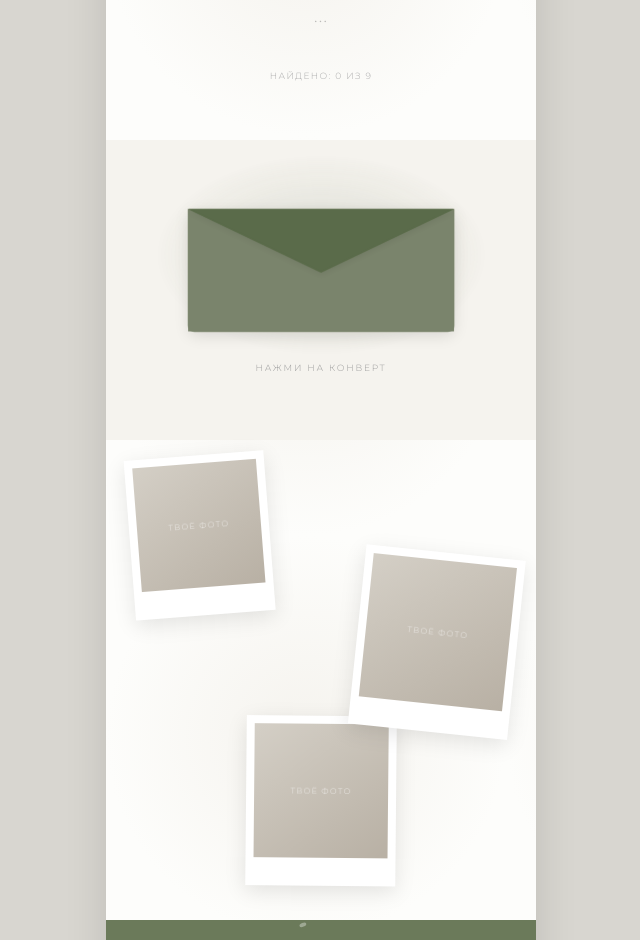
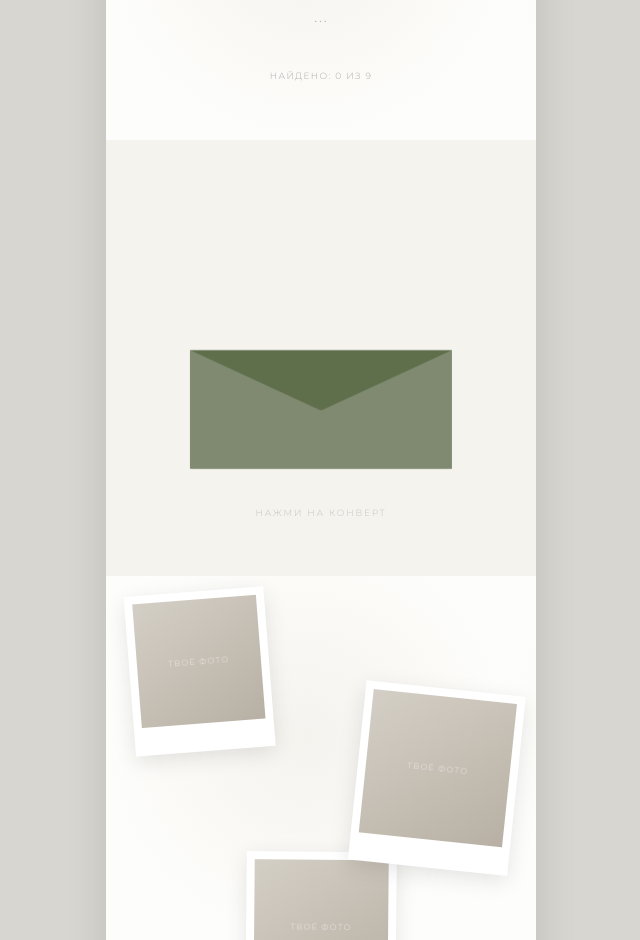
Before and after one commit to Pipata246/KDRA, a plain HTML site: page index.html in a window 1280 px wide. Shown: the part 1884-2824 px from the top of the page, without its empty margins (319-959 px from the left). Drawn offline with nearby package versions, Linux system fonts and the light colour scheme.

Commit message:
Исправлены баги и прочее

```diff
--- a/index.html
+++ b/index.html
@@ -97,10 +97,10 @@
 
     <!-- Конверт -->
     <section class="envelope-section" id="envelopeSection">
-      <button class="envelope breathe" id="envelope" aria-label="Открыть письмо">
-        <div class="envelope__shine" aria-hidden="true"></div>
-        <div class="envelope__box">
-          <div class="envelope__back"></div>
+      <button class="envelope" id="envelope" aria-label="Открыть письмо" disabled>
+        <div class="envelope-frame">
+          <div class="envelope__cluster">
+            <div class="envelope__back" aria-hidden="true"></div>
             <div class="envelope__letter">
               <p>
                 Я не умею красиво говорить вслух.<br>
@@ -111,11 +111,17 @@
                 Просто знай — ты важнее всего.
               </p>
             </div>
-          <div class="envelope__pocket"></div>
+            <div class="envelope__pocket" aria-hidden="true"></div>
+            <div class="envelope__flap-wrap" aria-hidden="true">
               <div class="envelope__flap"></div>
             </div>
+            <div class="envelope__hearts" aria-hidden="true">
+              <span>♥</span><span>♥</span><span>♥</span>
+            </div>
+          </div>
+        </div>
       </button>
-      <p class="envelope-hint pulse-hint" id="envelopeHint">нажми на конверт</p>
+      <p class="envelope-hint" id="envelopeHint">нажми на конверт</p>
     </section>
 
     <!-- Россыпь фото -->
--- a/script.js
+++ b/script.js
@@ -185,18 +185,48 @@
     });
   });
 
-  /* --- Envelope --- */
+  /* --- Envelope: выкатывание + открытие --- */
   var envelope = document.getElementById('envelope');
   var envelopeHint = document.getElementById('envelopeHint');
   var envelopeSection = document.getElementById('envelopeSection');
 
-  if (envelope) {
+  if (envelopeSection && envelope) {
+    var rollStarted = false;
+
+    function enableEnvelope() {
+      envelopeSection.classList.add('is-ready');
+      envelope.classList.add('is-ready');
+      envelope.disabled = false;
+    }
+
+    if ('IntersectionObserver' in window) {
+      var rollObs = new IntersectionObserver(function (entries) {
+        entries.forEach(function (entry) {
+          if (entry.isIntersecting && !rollStarted) {
+            rollStarted = true;
+            envelopeSection.classList.add('is-visible');
+            setTimeout(enableEnvelope, 1350);
+            rollObs.disconnect();
+          }
+        });
+      }, { threshold: 0.35 });
+      rollObs.observe(envelopeSection);
+    } else {
+      envelopeSection.classList.add('is-visible');
+      enableEnvelope();
+    }
+
     envelope.addEventListener('click', function (e) {
-      if (envelope.classList.contains('open')) return;
+      if (!envelope.classList.contains('is-ready') || envelope.classList.contains('open')) return;
       envelope.classList.add('open');
-      if (envelopeSection) envelopeSection.classList.add('is-open');
       if (envelopeHint) envelopeHint.classList.add('hidden');
       heartBurst(e.clientX, e.clientY);
+      setTimeout(function () {
+        envelope.classList.add('flap-done');
+      }, 1150);
+      setTimeout(function () {
+        envelope.classList.add('letter-out');
+      }, 1450);
     });
   }
 
--- a/style.css
+++ b/style.css
@@ -578,139 +578,227 @@ body {
 
 /* ===== Envelope ===== */
 .envelope-section {
-  padding: 40px 24px 64px;
+  padding: 36px 20px 56px;
   text-align: center;
   background: #f5f3ee;
-  transition: padding-bottom 0.8s ease;
-}
-
-.envelope-section.is-open {
-  padding-bottom: 220px;
+  min-height: 360px;
 }
 
 .envelope {
-  position: relative;
-  width: 260px;
+  display: block;
+  width: 100%;
+  max-width: 280px;
   margin: 0 auto;
+  padding: 0;
   border: none;
   background: transparent;
-  cursor: pointer;
+  cursor: default;
   -webkit-tap-highlight-color: transparent;
 }
 
-.breathe {
+.envelope:disabled {
+  opacity: 1;
+}
+
+.envelope.is-ready {
+  cursor: pointer;
+}
+
+.envelope.is-ready:not(.open) {
   animation: envelopeBreathe 3s ease-in-out infinite;
+}
+
+.envelope.is-ready:not(.open) .envelope-frame {
+  animation: none;
+  opacity: 1;
+  transform: none;
+  filter: none;
+}
+
+.envelope.open {
+  cursor: default;
+  pointer-events: none;
 }
 
 @keyframes envelopeBreathe {
   0%, 100% { transform: scale(1); }
-  50% { transform: scale(1.03); }
+  50% { transform: scale(1.02); }
 }
 
-.envelope__shine {
-  position: absolute;
-  inset: -10px;
-  border-radius: 8px;
-  background: radial-gradient(ellipse at center, rgba(107, 122, 90, 0.2) 0%, transparent 70%);
-  animation: glowPulse 3s ease-in-out infinite;
-  z-index: 0;
-  pointer-events: none;
+.envelope-frame {
+  position: relative;
+  width: 100%;
+  height: 320px;
+  margin: 0 auto;
+  overflow: visible;
+  opacity: 0;
+  transform: translateY(70px) scale(0.55);
+  filter: blur(6px);
 }
 
-.envelope__box {
-  position: relative;
-  width: 260px;
-  height: 150px;
-  perspective: 900px;
-  transform-style: preserve-3d;
-  transition: height 0.7s cubic-bezier(0.4, 0, 0.2, 1) 0.15s;
+.envelope-section.is-visible .envelope-frame {
+  animation: envelopeRollIn 1.3s cubic-bezier(0.22, 1, 0.36, 1) forwards;
 }
 
-.envelope.open .envelope__box {
-  height: 310px;
+@keyframes envelopeRollIn {
+  0% {
+    opacity: 0;
+    transform: translateY(70px) scale(0.55);
+    filter: blur(6px);
+  }
+  100% {
+    opacity: 1;
+    transform: translateY(0) scale(1);
+    filter: blur(0);
+  }
 }
 
+/* Конверт — единый блок */
+.envelope__cluster {
+  --env-w: 260px;
+  --env-body-h: 118px;
+  --env-flap-h: 60px;
+  --env-green: #7f8a70;
+  --env-green-dark: #5f6f4c;
+
+  position: absolute;
+  bottom: 28px;
+  left: 50%;
+  width: var(--env-w);
+  height: var(--env-body-h);
+  transform: translateX(-50%);
+  overflow: hidden;
+}
+
+.envelope.open .envelope__cluster {
+  overflow: visible;
+}
+
+/* Задняя стенка */
 .envelope__back {
   position: absolute;
   bottom: 0;
   left: 0;
   width: 100%;
-  height: 120px;
-  background: #6b7a5a;
-  border-radius: 0 0 6px 6px;
+  height: var(--env-body-h);
+  background: var(--env-green);
+  border-radius: 0 0 2px 2px;
   z-index: 1;
-  box-shadow: 0 4px 16px rgba(0, 0, 0, 0.12);
+  box-shadow: 0 10px 22px rgba(0, 0, 0, 0.14);
 }
 
-.envelope__letter {
-  position: absolute;
-  bottom: 18px;
-  left: 50%;
-  z-index: 2;
-  width: 210px;
-  padding: 18px 16px;
-  background: #fff;
-  border-radius: 2px;
-  box-shadow: 0 2px 10px rgba(0, 0, 0, 0.1);
-  transform: translateX(-50%) translateY(16px);
-  opacity: 0;
-  transition:
-    transform 0.75s cubic-bezier(0.34, 1.56, 0.64, 1) 0.45s,
-    opacity 0.4s ease 0.45s,
-    box-shadow 0.4s ease 0.45s;
-}
-
-.envelope__letter p {
-  font-family: 'Cormorant Garamond', serif;
-  font-size: 13px;
-  font-style: italic;
-  line-height: 1.65;
-  color: #4a4a4a;
-}
-
+/* Передний карман — закрыт: сплошной прямоугольник */
 .envelope__pocket {
   position: absolute;
   bottom: 0;
   left: 0;
   width: 100%;
-  height: 120px;
+  height: var(--env-body-h);
+  background: var(--env-green);
   z-index: 3;
-  background: #7a846c;
-  clip-path: polygon(0 0, 50% 52%, 100% 0, 100% 100%, 0 100%);
+  pointer-events: none;
+  clip-path: polygon(0 0, 100% 0, 100% 100%, 0 100%);
+  transition: clip-path 0.55s ease;
+}
+
+.envelope.open.flap-done .envelope__pocket {
+  clip-path: polygon(0 0, 50% 34%, 100% 0, 100% 100%, 0 100%);
+}
+
+/* Клапан — треугольник, закрыт: смотрит вниз */
+.envelope__flap-wrap {
+  position: absolute;
+  top: 0;
+  left: 0;
+  width: 100%;
+  height: var(--env-flap-h);
+  z-index: 4;
+  pointer-events: none;
+  transform: translateY(0);
+  transition: transform 1.05s cubic-bezier(0.33, 1, 0.68, 1);
+}
+
+.envelope__flap {
+  width: 100%;
+  height: 100%;
+  background: var(--env-green-dark);
+  clip-path: polygon(0 0, 100% 0, 50% 100%);
+  transition:
+    clip-path 1.05s cubic-bezier(0.33, 1, 0.68, 1),
+    background-color 1.05s ease;
+}
+
+/* Клапан открыт: смотрит вверх */
+.envelope.open .envelope__flap {
+  clip-path: polygon(0 100%, 50% 0, 100% 100%);
+  background: #667654;
+}
+
+.envelope.open .envelope__flap-wrap {
+  transform: translateY(calc(-1 * var(--env-flap-h) + 8px));
+}
+
+.envelope.open.flap-done .envelope__flap-wrap {
+  z-index: 1;
+}
+
+/* Письмо — полностью спрятано внутри (за карманом) */
+.envelope__letter {
+  position: absolute;
+  left: 50%;
+  bottom: 10px;
+  z-index: 2;
+  width: 84%;
+  max-width: 220px;
+  padding: 24px 14px 20px;
+  background: #fff;
+  box-shadow: none;
+  opacity: 0;
+  transform: translate(-50%, 142px);
+  transition:
+    transform 1.35s cubic-bezier(0.22, 1, 0.36, 1),
+    box-shadow 0.45s ease,
+    opacity 0.25s ease;
+}
+
+.envelope__letter p {
+  font-family: 'Cormorant Garamond', serif;
+  font-size: 12px;
+  font-style: italic;
+  line-height: 1.6;
+  color: #4a4a4a;
+  text-align: center;
+}
+
+/* Письмо выезжает после открытия клапана */
+.envelope.open.letter-out .envelope__letter {
+  opacity: 1;
+  transform: translate(-50%, -76px);
+  box-shadow: 0 8px 24px rgba(0, 0, 0, 0.13);
+}
+
+/* Сердечки на конверте — видны только в финале */
+.envelope__hearts {
+  position: absolute;
+  bottom: calc(var(--env-body-h) - 18px);
+  left: 50%;
+  transform: translateX(-50%);
+  z-index: 5;
+  display: flex;
+  gap: 10px;
+  opacity: 0;
   pointer-events: none;
 }
 
-.envelope__flap {
-  position: absolute;
-  top: 30px;
-  left: 50%;
-  z-index: 4;
-  width: 0;
-  height: 0;
-  border-left: 130px solid transparent;
-  border-right: 130px solid transparent;
-  border-top: 62px solid #5a6b4a;
-  transform: translateX(-50%);
-  transform-origin: top center;
-  transition: transform 0.55s cubic-bezier(0.4, 0, 0.2, 1), z-index 0s linear 0.55s;
-  filter: drop-shadow(0 2px 3px rgba(0, 0, 0, 0.08));
+.envelope__hearts span {
+  font-size: 9px;
+  color: #6b4a3a;
+  opacity: 0.8;
 }
 
-.envelope.open {
-  animation: none;
-}
-
-.envelope.open .envelope__flap {
-  transform: translateX(-50%) rotateX(180deg);
-  z-index: 0;
-  transition: transform 0.55s cubic-bezier(0.4, 0, 0.2, 1), z-index 0s linear 0s;
-}
-
-.envelope.open .envelope__letter {
-  transform: translateX(-50%) translateY(calc(-100% - 36px));
+.envelope.open.letter-out .envelope__hearts {
   opacity: 1;
-  z-index: 5;
-  box-shadow: 0 12px 32px rgba(0, 0, 0, 0.15);
+  transition: opacity 0.6s ease 1s;
 }
 
 .envelope-hint {
@@ -718,11 +806,13 @@ body {
   letter-spacing: 0.2em;
   text-transform: uppercase;
   color: #9a9a9a;
-  margin-top: 24px;
-  transition: opacity 0.3s;
+  margin-top: 10px;
+  opacity: 0;
+  transition: opacity 0.5s ease;
 }
 
-.pulse-hint {
+.envelope-section.is-ready .envelope-hint {
+  opacity: 1;
   animation: hintPulse 2s ease-in-out infinite;
 }
 
```
Lines whose indentation alone changed are shown as unchanged.
